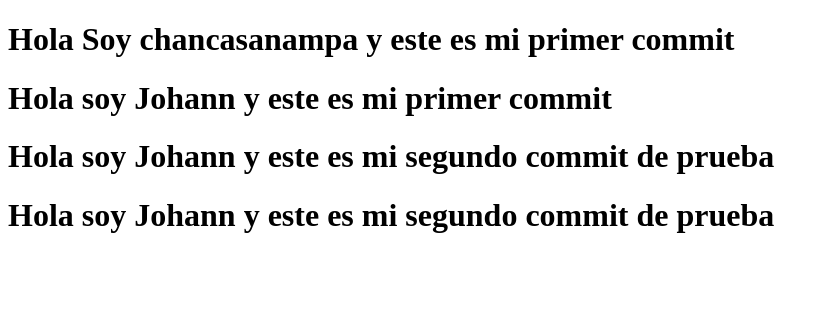
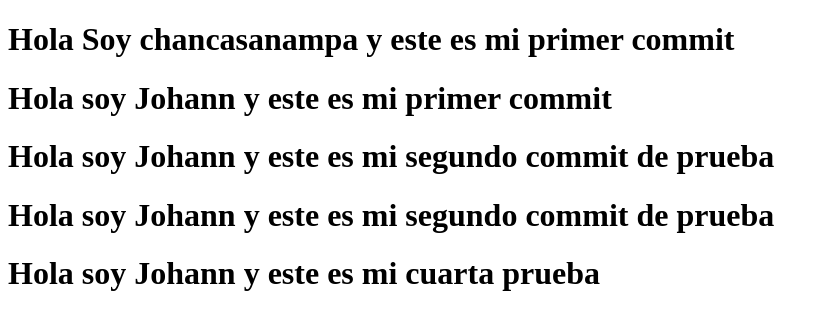
Before and after one commit to Chancasanampa/JS-TiendaDeRopa, a plain HTML site: page index.html in a window 1280 px wide. Shown: the whole page, without its empty margins (0-829 px from the left). Drawn offline with Linux system fonts and the light colour scheme.

Commit message:
cuarta prueba

```diff
--- a/index.html
+++ b/index.html
@@ -10,5 +10,6 @@
     <h1>Hola soy Johann y este es mi primer commit</h1>
     <h1>Hola soy Johann y este es mi segundo commit de prueba</h1>
     <h1>Hola soy Johann y este es mi segundo commit de prueba</h1>
+    <h1>Hola soy Johann y este es mi cuarta prueba</h1>
 </body>
 </html>
```
